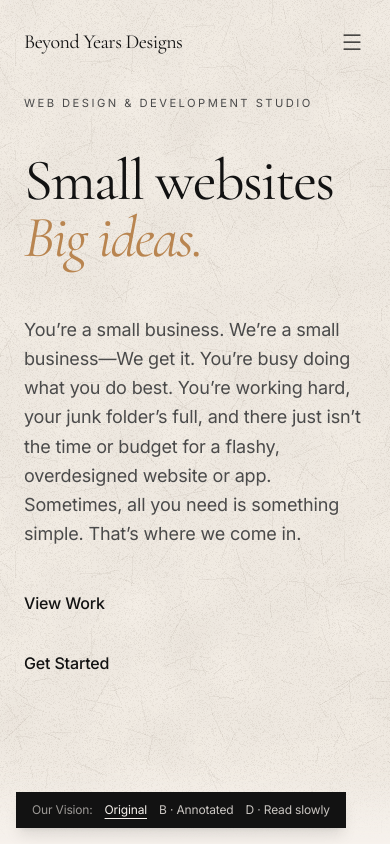
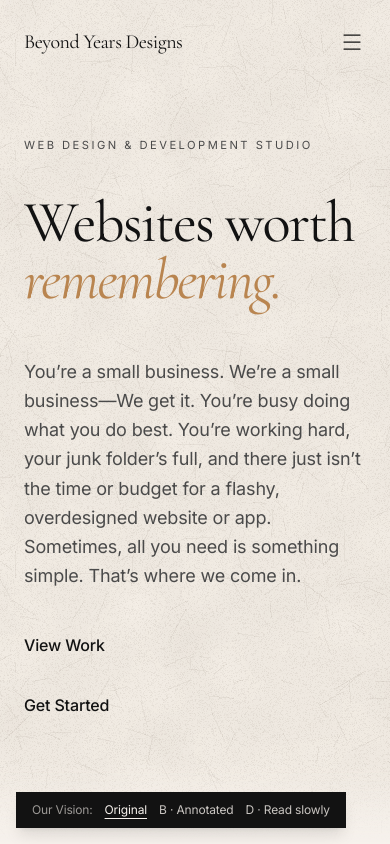
Before and after one commit to CJD115/Beyond-Years-Designs, a React (Vite) app: page / in a window 390 px wide. Shown: the top 844 px of the page. Built offline with nearby package versions, Linux system fonts and the light colour scheme.

Commit message:
Sharpen hero line and service wording
Updates the hero headline to be punchier, refreshes service titles/descriptions, and adjusts hero spacing/type sizing so the poster treatment reads cleanly on mobile and desktop.

```diff
--- a/src/components/studio/Hero.jsx
+++ b/src/components/studio/Hero.jsx
@@ -44,10 +44,8 @@ export default function Hero() {
                 }}
                 className="block"
               >
-                Small websites
+                Websites worth
               </motion.span>
-            </span>
-            <span className="block overflow-hidden">
             </span>
             <span className="block overflow-visible">
               <motion.span
@@ -57,7 +55,7 @@ export default function Hero() {
                 }}
                 className="font-serif-italic text-accent block"
               >
-                Big ideas.
+                remembering.
               </motion.span>
             </span>
           </motion.h1>
--- a/src/components/studio/Services.jsx
+++ b/src/components/studio/Services.jsx
@@ -4,13 +4,13 @@ import Reveal from "./Reveal";
 const SERVICES = [
   {
     no: "01",
-    title: "One-page Website",
-    body: "An elegant, one-page website curates your brand and shows the world who you are, all from one convenient location. No matter how complex your business, we’ll showcase all the important information in a clear, considered way that’s right for you.",
+    title: "Bespoke Websites",
+    body: "An elegant, one-page or multi-page website curates your brand and shows the world who you are, all from one convenient location. No matter how complex your business, we’ll showcase all the important information in a clear, considered way that’s right for you.",
   },
   {
     no: "02",
-    title: "Bespoke Web Design",
-    body: "All our websites are designed from the ground up by our tech whizz, Connor. That means no templates, stock layouts or pre-existing formulas—you won’t find another one quite like it! Your website is uniquely yours, designed bespoke for you.",
+    title: "Ground up Web Design",
+    body: "All our websites are designed from the ground up by our lead developer, Connor. That means no templates, stock layouts or pre-existing formulas—you won’t find another one quite like it! Your website is uniquely yours, designed bespoke for you.",
   },
   {
     no: "03",
--- a/src/index.css
+++ b/src/index.css
@@ -202,6 +202,14 @@
   }
 }
 
+/* Phones: keep the fixed nav's height clear, so a hero that fills the
+   screen can't slide the eyebrow up underneath it */
+@media (max-width: 767px) {
+  .hero-section {
+    padding-top: 5.25rem;
+  }
+}
+
 @media (min-height: 760px) and (max-width: 767px) {
   .hero-section {
     justify-content: center;
@@ -261,8 +269,10 @@
     margin-bottom: calc(var(--poster-u) * 64);
   }
 
+  /* sized so "worth" and the tail of "remembering." stay clear of the
+     print trail's line */
   .hero-poster .hero-title {
-    font-size: calc(var(--poster-u) * 151);
+    font-size: calc(var(--poster-u) * 132);
   }
 
   .hero-poster .hero-lower {
```
